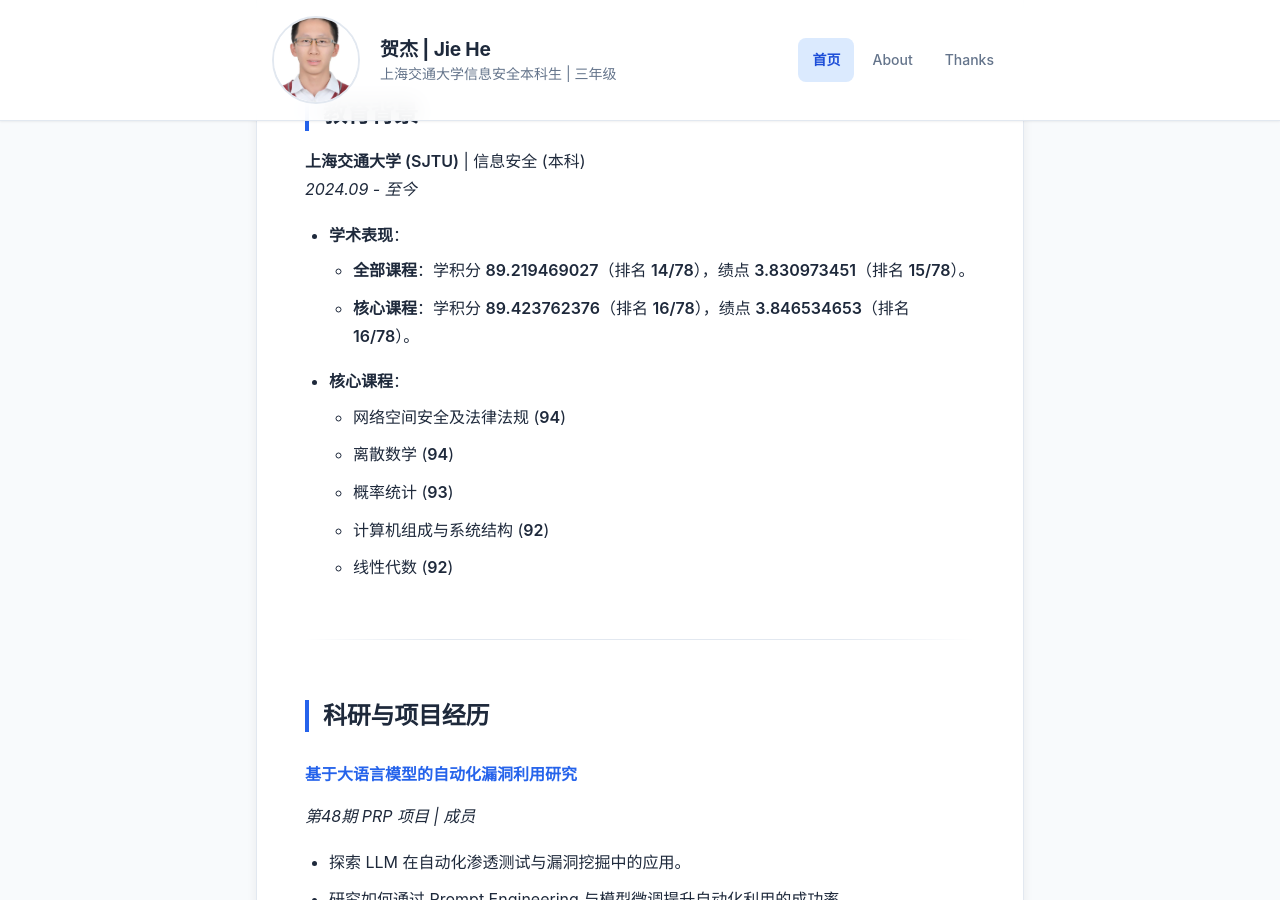
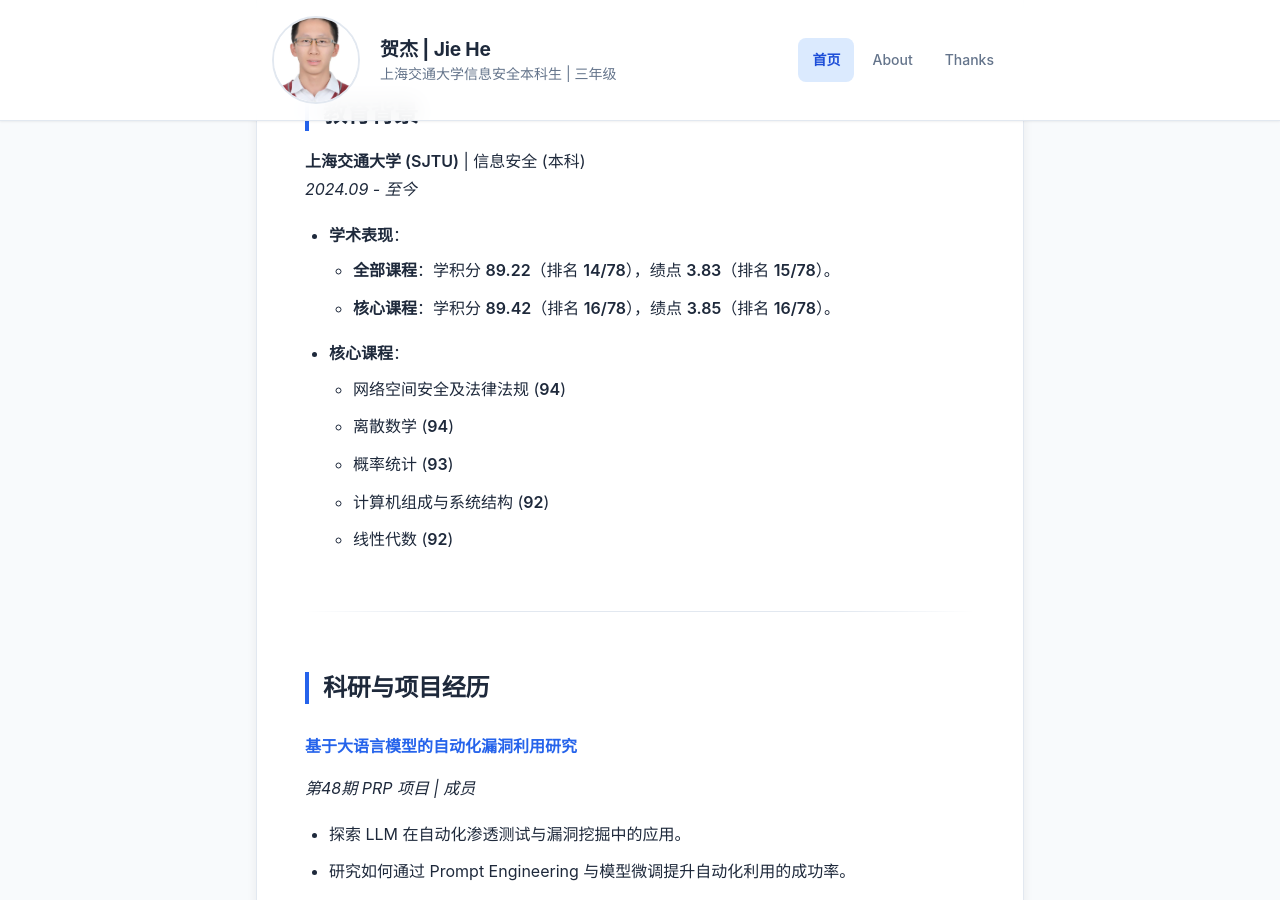
Before and after one commit to nexipher/nexipher.github.io, a Jekyll site: the page built from index.md, in a window 1280 px wide and 900 px high, scrolled down 433 px. Built offline with Jekyll 4.4.1, drawn with Linux system fonts in a browser that asks for light colours.

Commit message:
docs: 学积分与绩点保留两位小数

```diff
--- a/index.md
+++ b/index.md
@@ -18,8 +18,8 @@ description: 贺杰的个人学术主页，关注大语言模型自动化漏洞
 *2024.09 - 至今*
 
 *   **学术表现**：
-    *   **全部课程**：学积分 **89.219469027**（排名 **14/78**），绩点 **3.830973451**（排名 **15/78**）。
-    *   **核心课程**：学积分 **89.423762376**（排名 **16/78**），绩点 **3.846534653**（排名 **16/78**）。
+    *   **全部课程**：学积分 **89.22**（排名 **14/78**），绩点 **3.83**（排名 **15/78**）。
+    *   **核心课程**：学积分 **89.42**（排名 **16/78**），绩点 **3.85**（排名 **16/78**）。
 *   **核心课程**：
     *   网络空间安全及法律法规 (**94**)
     *   离散数学 (**94**)
```
